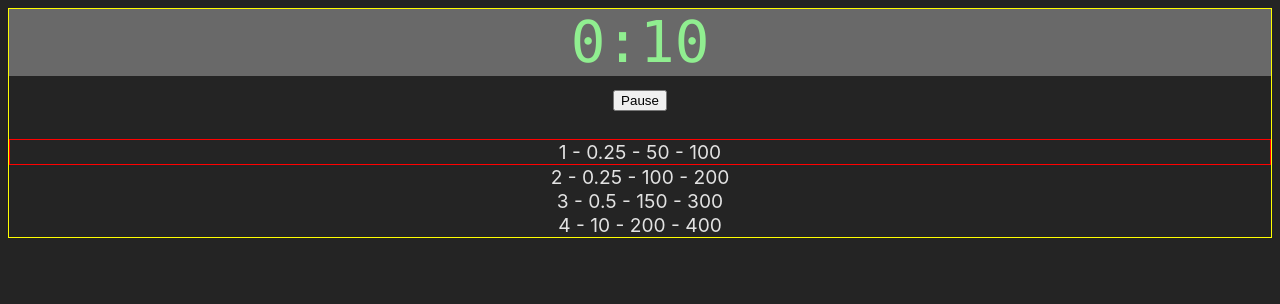
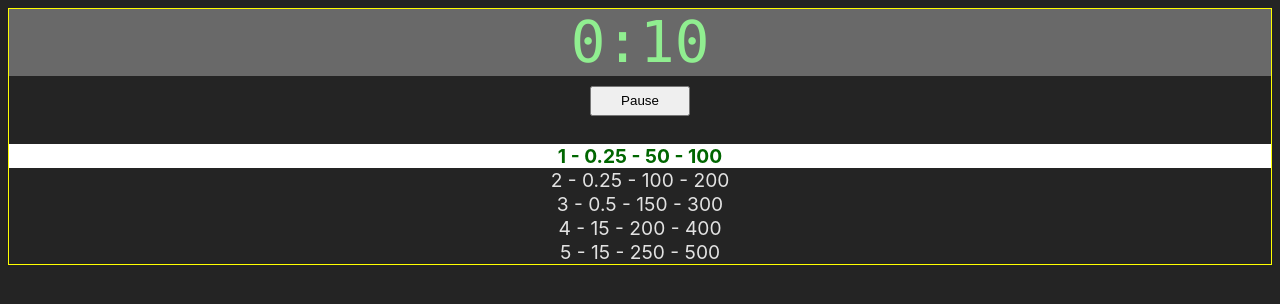
Before and after one commit to markhaskamp/blind-schedule, a Vue app in the folder blind-schedule/: page / in a window 1280 px wide. Shown: the top 304 px of the page. Built offline with nearby package versions, Linux system fonts and the light colour scheme.

Commit message:
pause / resume

```diff
--- a/blind-schedule/src/components/BlindSchedule.vue
+++ b/blind-schedule/src/components/BlindSchedule.vue
@@ -12,6 +12,7 @@ export default {
   data() {
     return {
       startSeconds: 0,
+      bankedElapsedSeconds: [],
       currentStep: 0,
       countDownValue: "",
       isRunning: true,
@@ -19,7 +20,8 @@ export default {
         { step: 1, minutes: 0.25, smallBlind: 50, bigBlind: 100},
         { step: 2, minutes: 0.25, smallBlind: 100, bigBlind: 200},
         { step: 3, minutes: 0.5, smallBlind: 150, bigBlind: 300},
-        { step: 4, minutes: 10, smallBlind: 200, bigBlind: 400}
+        { step: 4, minutes: 15, smallBlind: 200, bigBlind: 400},
+        { step: 5, minutes: 15, smallBlind: 250, bigBlind: 500}
       ]
     }
   },
@@ -35,10 +37,18 @@ export default {
     getDisplayTimer() {
       let currentSeconds = Math.floor(Date.now() / 1000)
       let elapsedSeconds = currentSeconds - this.startSeconds
+      let bankedSeconds = this.bankedElapsedSeconds.reduce((acc, cur) => acc + cur, 0)
+      elapsedSeconds += bankedSeconds
+
       if (elapsedSeconds > (this.blindSchedule[this.currentStep]['minutes'] * 60)) {
         this.startSeconds = Math.floor(Date.now() / 1000)
+        this.bankedElapsedSeconds = []
         this.currentStep += 1
-        return {"minutes": this.blindSchedule[this.currentStep]['minutes'], "seconds": "00"}
+        let minutes = this.blindSchedule[this.currentStep]['minutes']
+        if (minutes < 1) {
+          minutes = 0
+        }
+        return {"minutes": minutes , "seconds": "00"}
       }
       let x = ((this.blindSchedule[this.currentStep]['minutes'] * 60) - elapsedSeconds)
       let minutes = Math.floor(x / 60)
@@ -48,7 +58,19 @@ export default {
       } else {
         return {"minutes": minutes, "seconds": seconds}
       }
+    },
+
+    handlePauseClick() {
+      if (this.isRunning) {
+        let currentSeconds = Math.floor(Date.now() / 1000)
+        let elapsedSeconds = currentSeconds - this.startSeconds
+        this.bankedElapsedSeconds.push(elapsedSeconds)
+      } else {
+        this.startSeconds = Math.floor(Date.now() / 1000)
+      }
+      this.isRunning = !this.isRunning
     }
+
   }
 }
 
@@ -57,7 +79,7 @@ export default {
 <template>
   <div class="timer">{{ countDownValue }}</div>
   <div class="timerControls">
-    <input type="button" value="Pause"/>
+    <button id="pauseButton" @click="handlePauseClick">{{ this.isRunning ? 'Pause' : 'Resume' }}</button>
   </div>
   <div v-for="s in this.blindSchedule" :key="s.step">
     <div :class="{ currentstep: (s.step == this.currentStep+1) }">
@@ -72,10 +94,16 @@ export default {
 
 <style scoped>
 .currentstep {
-  border: 1px solid red;
+  color: #006600;
+  background-color: white;
+  font-weight: bold;
 }
 .timerControls {
   padding-top: 0.5em;
   padding-bottom: 1.5em;
 }
+#pauseButton {
+  width: 100px;
+  height: 2.25em;
+}
 </style>
```
